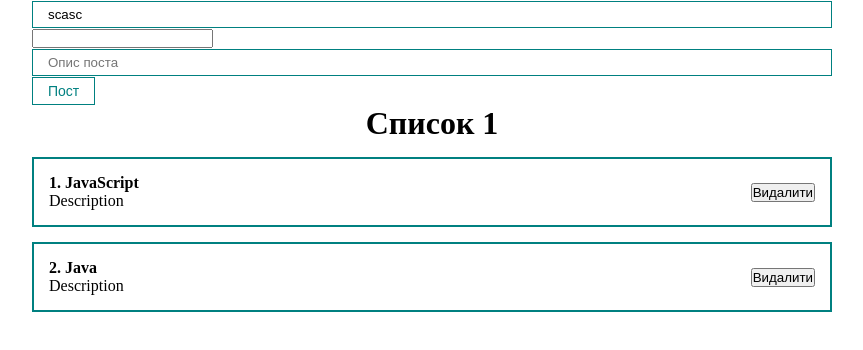
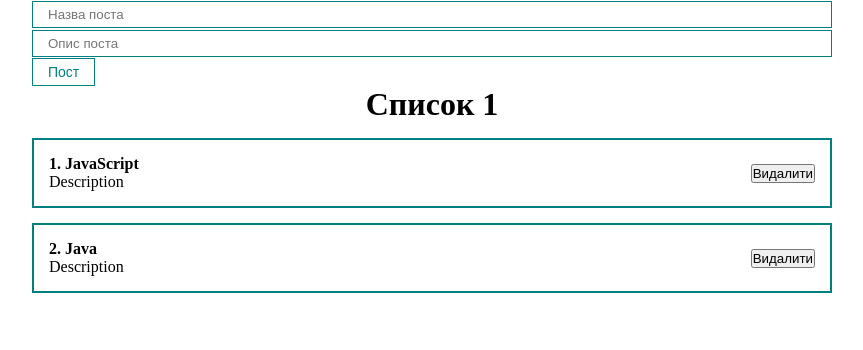
Before and after one commit to MrJoker365/first-react, a React (Create React App) app: page / in a window 1280 px wide. Shown: the top 350 px of the page, without its empty margins (208-1071 px from the left). Built offline with nearby package versions, Linux system fonts and the light colour scheme.

Commit message:
Виведення інформації переданої в input (або добавлення нового поста)

```diff
--- a/src/App.js
+++ b/src/App.js
@@ -10,44 +10,61 @@ import MyInput from "./components/UI/input/MyInput";
 
 function App() {
 
-  const [posts, setPost] = useState([
+  const [posts, setPosts] = useState([
     {id: 1, title: "JavaScript", body: "Description"},
     {id: 2, title: "Java", body: "Description"}
   ])
 
+  // const [title, setTitle] = useState ("TiTLE")
+  // const [body, setBody] = useState ("BODY")
+
+  const [post, setPost] = useState({ title: "", body: ""})
+
 
   const addNewPost = (e) => { // e -- це те ж саме що event (для себе скоротив)
     e.preventDefault(); // вимикає дефолтне перезавантаження
-    console.log(title);
 
-    // useRef() рекомендується в крайніх випадках
-    console.log(bodyInputRef1.current.value); // useRef має лише 1 метод який викликає DOM елемент (.current)
-                                              // якщо забрати .value , виведеться HTML код
-    console.log(bodyInputRef2.current.value);
+    /*
+    const newPost = {
+      id: Date.now(), // завжди має бути унікальне значення
+                      // у PostList.jsx потім передається як key={post.id} через .map
+      title,
+      body
+    }
+    setPosts([...posts, newPost])  // така концепція добавлення нового поста
+    */
+
+    // setTitle("") // Обнуляєм поля після нажимання кнопки
+    // setBody("")  //
+
+    setPosts([...posts, {...post, id: Date.now()}])
+    setPost({title: "", body: ""})
+
   }
-
-  const [title, setTitle] = useState ("scasc")
-  const bodyInputRef1 = useRef(); //
-  const bodyInputRef2 = useRef(); //
 
 
   return (
     <div className="App">
 
       <form>
-        {/* Некерований компонент useRef() */}
+
         <MyInput
-          value={title}
-          onChange={e => setTitle(e.target.value)}
+          // value={title}
+          // onChange={e => setTitle(e.target.value)}
+          value={post.title}
+          onChange={e => setPost({...post, title: e.target.value})}
           type="text"
           placeholder="Назва поста"
         />
 
-        <input ref={bodyInputRef1} type="text"/>  {/* передача інфи до useRef(включно з HTML кодом) */}
-
-        <MyInput ref={bodyInputRef2} type="text" placeholder="Опис поста"/>  {/* Для того щоб працював
-                                                                            власний компонент з useRef, потрібно налаштувати
-                                                                            сам компонент MyInput.jsx*/}
+        <MyInput
+          // value={body}
+          // onChange={e => setBody(e.target.value) }
+          value={post.body}
+          onChange={e => setPost({...post, body: e.target.value})}
+          type="text"
+          placeholder="Опис поста"
+        />
 
         <MyButton onClick={addNewPost} >Пост</MyButton>
 
--- a/src/components/PostItem.jsx
+++ b/src/components/PostItem.jsx
@@ -6,7 +6,7 @@ const PostItem = (props) => { // В даному випадку props - це з
     return (
         <div className="post">
         <div className="post__content">
-          <strong>{props.post.id}. {props.post.title} </strong>
+          <strong>{props.number}. {props.post.title} </strong>
           <div>
             {props.post.body}
           </div>
--- a/src/components/PostList.jsx
+++ b/src/components/PostList.jsx
@@ -9,8 +9,8 @@ const PostList = ({posts, title}) => { // ({posts, title}) -- це вже дек
                 {title}
             </h1>
 
-            {posts.map(post =>
-                <PostItem post={post} key={post.id}/>
+            {posts.map((post, index) =>
+                <PostItem number={index + 1} post={post} key={post.id}/>
             )}
 
 
```
